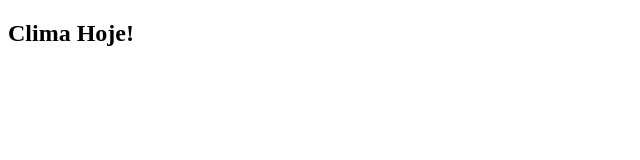
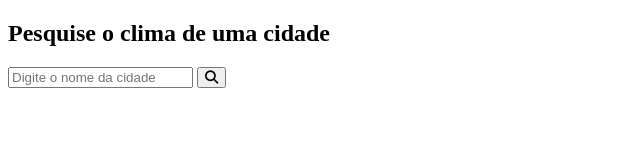
Before and after one commit to wilsonpiress/clima-hoje, a plain HTML site: page index.html in a window 1280 px wide. Shown: the whole page, without its empty margins (0-640 px from the left). Drawn offline with Linux system fonts and the light colour scheme.

Commit message:
implatado div de pesquisa do clima das cidades

```diff
--- a/index.html
+++ b/index.html
@@ -4,11 +4,29 @@
     <meta charset="UTF-8">
     <meta http-equiv="X-UA-Compatible" content="IE=edge">
     <meta name="viewport" content="width=device-width, initial-scale=1.0">
+    <title>Clima Hoje!</title>
     <link rel="stylesheet" href="assets/css/style.css">
+    <!-- Google fonts -->
+    <link rel="preconnect" href="https://fonts.googleapis.com" />
+    <link rel="preconnect" href="https://fonts.gstatic.com" crossorigin />
+    <link href="https://fonts.googleapis.com/css2?family=Ubuntu:ital,wght@0,300;0,400;0,500;0,700;1,300;1,400;1,500;1,700&display=swap" rel="stylesheet" />
+    <!-- Font awesome -->
+    <link rel="stylesheet" href="https://cdnjs.cloudflare.com/ajax/libs/font-awesome/6.2.0/css/all.min.css" integrity="sha512-xh6O/CkQoPOWDdYTDqeRdPCVd1SpvCA9XXcUnZS2FmJNp1coAFzvtCN9BmamE+4aHK8yyUHUSCcJHgXloTyT2A==" crossorigin="anonymous" referrerpolicy="no-referrer" />
+
     <script src="assets/js/main.js" defer></script>
-    <title>Clima Hoje!</title>
+
 </head>
 <body>
-    <h2>Clima Hoje!</h2>
+    <div class="container">
+        <div class="form">
+            <h2>Pesquise o clima de uma cidade</h2>
+            <div class="form-input-container">
+               <input type="text" placeholder="Digite o nome da cidade" id="city-input">
+               <button id="search">
+                <i class="fa-solid fa-magnifying-glass"></i>
+               </button>
+            </div>
+        </div>
+    </div>
 </body>
 </html>
```
